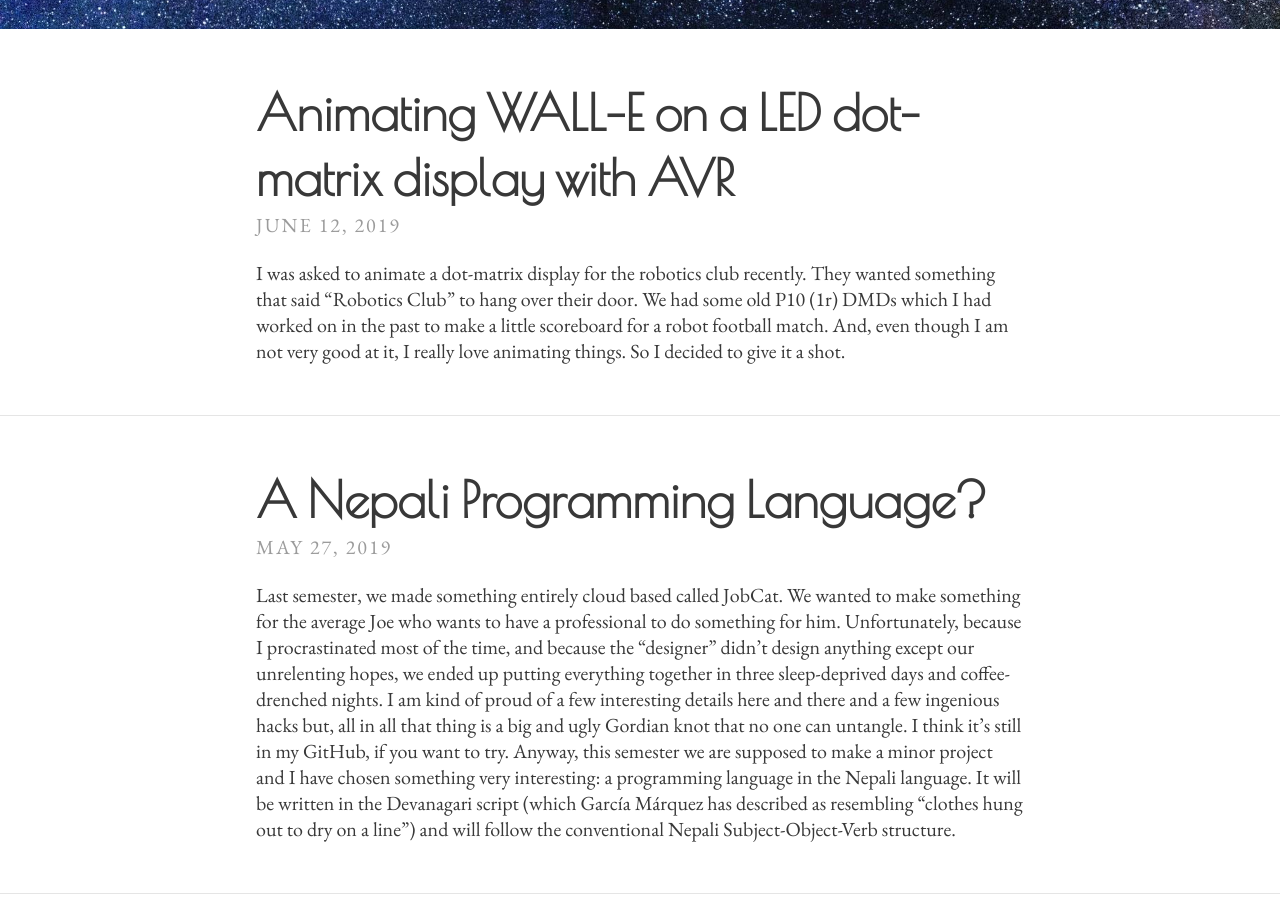
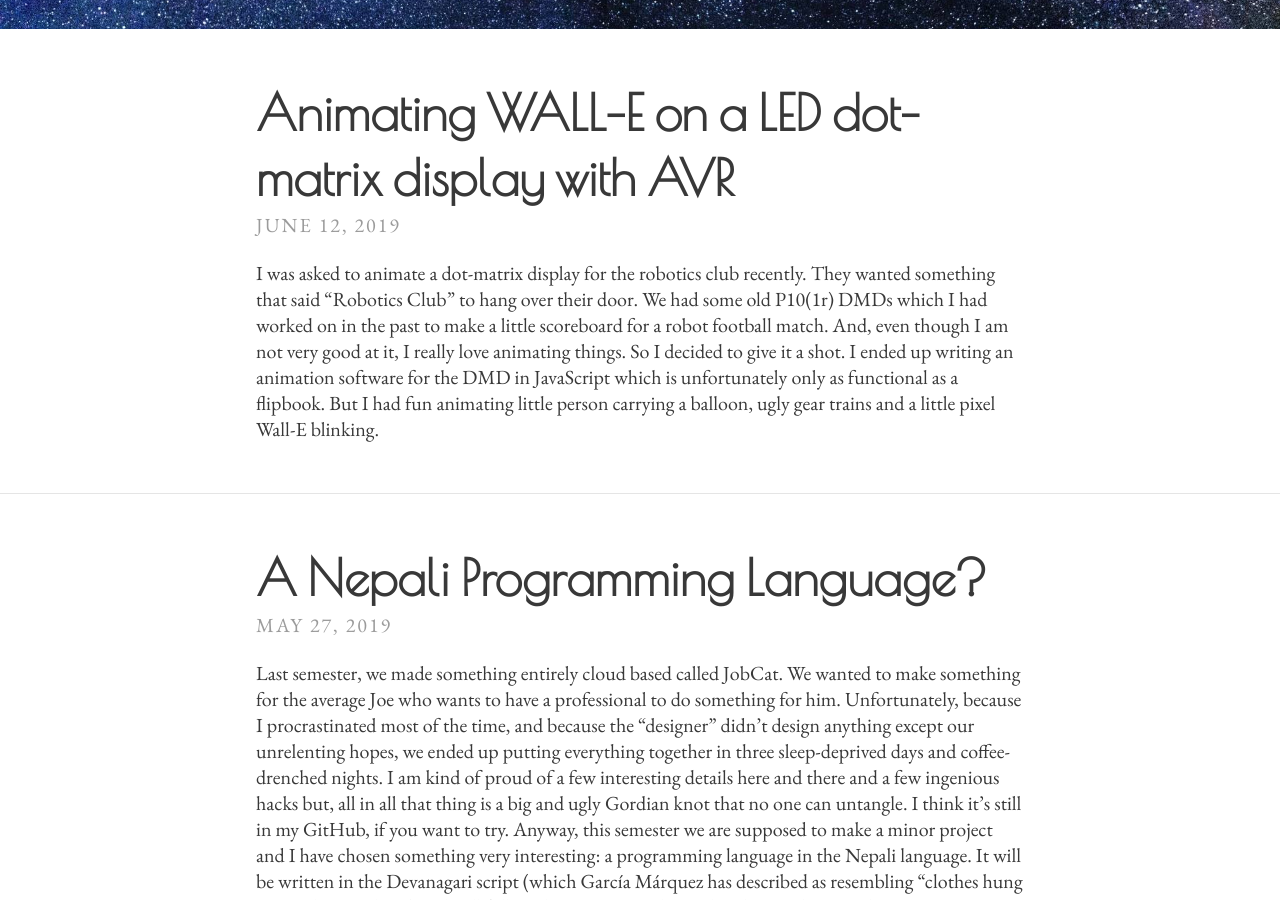
Before and after one commit to niravcodes/niravcodes.github.io, a Jekyll site: the page built from index.html, in a window 1280 px wide and 900 px high, scrolled down 391 px. Built offline with Jekyll 4.4.1, drawn with Linux system fonts in a browser that asks for light colours; the list of posts is cut into pages by our own code.

Commit message:
Update from Forestry.io nirav Nikhil updated _posts/2019-06-12-animating-led-dot-matrix-displays-with-avr.md

```diff
--- a/_posts/2019-06-12-animating-led-dot-matrix-displays-with-avr.md
+++ b/_posts/2019-06-12-animating-led-dot-matrix-displays-with-avr.md
@@ -12,16 +12,15 @@
 thumbnail: ''
 
 ---
-I was asked to animate a dot-matrix display for the robotics club recently. They wanted something that said "Robotics Club" to hang over their door. We had some old P10 (1r) DMDs which I had worked on in the past to make a little scoreboard for a robot football match. And, even though I am not very good at it, I really love animating things. So I decided to give it a shot.
+I was asked to animate a dot-matrix display for the robotics club recently. They wanted something that said "Robotics Club" to hang over their door. We had some old `P10(1r)` DMDs which I had worked on in the past to make a little scoreboard for a robot football match. And, even though I am not very good at it, I really love animating things. So I decided to give it a shot. I ended up writing an animation software for the DMD in JavaScript which is unfortunately only as functional as a flipbook. But I had fun animating little person carrying a balloon, ugly gear trains and a little pixel Wall-E blinking.
 
 <!--more-->
 
 <iframe width="560" height="315" src="https://www.youtube-nocookie.com/embed/zjk1e-JFNFA" frameborder="0" allow="accelerometer; autoplay; encrypted-media; gyroscope; picture-in-picture" allowfullscreen></iframe>
 
+Yeah, that's a little Wall-E looking at you. After thinking long and hard about it, I decided that Wall-E is the best robot to look over us all while we do our robotics stuff. Wall-E was also, thanks to his angular design and distinctly recognizable shape, much better suited to a low resolution display than some other things I wanted to do.
 
-Yeah, that's a little Wall-E looking at you. After thinking long and hard about it, I decided that Wall-E is the best robot to look over us all while we do our robotics stuff. Wall-E was also, thanks to his angular design and distinctly recognisable shape, much better suited to a low resolution display than some other things I wanted to do.
-
-Anyway, I wanted to animate some other things too, like a gear train driven by a hamster, and GIR from Invader Zim (remember that show?). But of course, a monochrome 32x32 matrix doesn't give you much space to play with. I was also limited by time. I'm working almost full time on our [minor project](https://nirav.com.np/2019/05/27/a-nepali-programming-language.html), and I also have to attend my classes. For the next version of this screen, I'm planning a much cooler animation, that uses the whole 32x32 screen and the whole 32KB of the AVR program space. In this post, I document all the major portions of the project, while also trying to be helpful to people designing DMDs.
+Another thing I animated was a little man who carries a balloon and strolls into the DMD where "Robotics Club" is written and just stands there idly for a while, then goes away. I thought it was a cool idea, but no one else agreed. So I reluctantly scrapped that idea. I also wanted to animate some other things, like a gear train driven by a hamster, and GIR from Invader Zim (remember that show?). But of course, a monochrome 32x32 matrix doesn't give you much space to play with. I was also limited by time. I'm working almost full time on our [minor project](https://nirav.com.np/2019/05/27/a-nepali-programming-language.html), and I also have to attend my classes. For the next version of this screen, I'm planning a much cooler animation, that uses the whole 32x32 screen and the whole 32KB of the AVR program space, and maybe also some form of compression. In this post, I document all the major portions of the project, while also trying to be helpful to people designing DMDs.
 
 # Electronics
 
@@ -60,23 +59,23 @@
 // Slightly altered from original
 // for readablity
 void clock_selected_lines (char selector){
-     for (int i = 0 ; i < (WIDTH/8); i++)
-     	for (int j = 3; j >= 0; j--)
-        	clockbyte(display[j*4 + selector][ i ]);
+	for (int i = 0 ; i < (WIDTH/8); i++)
+		for (int j = 3; j >= 0; j--)
+			clockbyte(display[j*4 + selector][i]);
+	setselector(selector);
+	sendpulse(LATCH);
 
-     setselector(selector);
-     sendpulse(LATCH);
 }
 int main(){
-        init();
-        OCR0 = 0xff;
-        TIMSK = 2;
-        TCCR0 = 0X0b;
-        sei();
+	init();
+	OCR0 = 0xff;
+	TIMSK = 2;
+	TCCR0 = 0X0b;
+	sei();
 
-        int frame = 0;
-        while (1){
-        	cli();
+	int frame = 0;
+		while (1){
+			cli();
             disableoutput();
             assign_to_display(frame++);
             enableoutput();
@@ -94,7 +93,7 @@
 
 <iframe width="560" height="315" src="https://www.youtube-nocookie.com/embed/3BJU2drrtCM" frameborder="0" allow="accelerometer; autoplay; encrypted-media; gyroscope; picture-in-picture" allowfullscreen></iframe>
 
-
+The `main()` function simply sets up a timer which calls the `clock_selected_lines()` function every certain microseconds and increments the `selector` variable by one and makes sure it warps around at 4. Then it enters a while loop which swaps the display frame every few milliseconds. Keep in mind that the 10ms value is not the real frame change time. The value increases somewhat due to being frequently interrupted. I should have set up another timer for changing frames but I don't think it was necessary for such a simple program. The `sei()` and `cli()` functions turn interrupts on and off. We turn interrupts off before entering sensitive portion of the code. For example, we don't want to be interrupted when we copy the next frame from the PROGMEM (flash) into RAM because we don't want to display half copied frames to the viewer.
 
 # Final thoughts
 
@@ -102,4 +101,6 @@
 
 But there is one decision that I regret immensely. In hindsight, it would have been much better if I had written a program to convert any GIF file into a data format suitable for the DMD. It would have been much less glamorous to work on, sure, but it would have given me the free license to work with any pixel based animation software that already exists, and already supports select, move, multi-level undo and all that fancy stuff.
 
-In the next version, I also think it would be awesome if I could implement some form of compression in the animation data. I'm interested in performing some kind of Run-Length Encoding on the delta frames. What I mean is, unless you are animating a moving checkerboard, very little actually changes between a frame and the next. So, if we calculate the delta matrix between every frame and it's successor, we should have get a sequence of sparse matrices which we can encode with RLE or some other compression algorighm to get maximum compression.
+In the next version, I also think it would be awesome if I could implement some form of compression in the animation data. I'm interested in performing some kind of Run-Length Encoding on the delta frames. What I mean is, unless you are animating a moving checkerboard, very little actually changes between a frame and the next. So, if we calculate the delta matrix between every frame and it's successor, we should get a sequence of sparse matrices which we can encode with RLE or some other compression algorighm to achieve good compression on the frames while also being very simple to decompress sequencially. The 2KB RAM on the AVR system should be more than enough.
+
+**The whole project is available on my GitHub [here](https://github.com/niravcodes/Animator-inator)**
```
